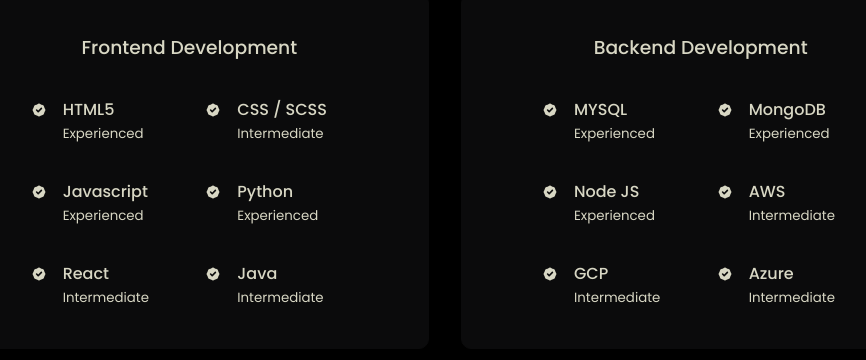
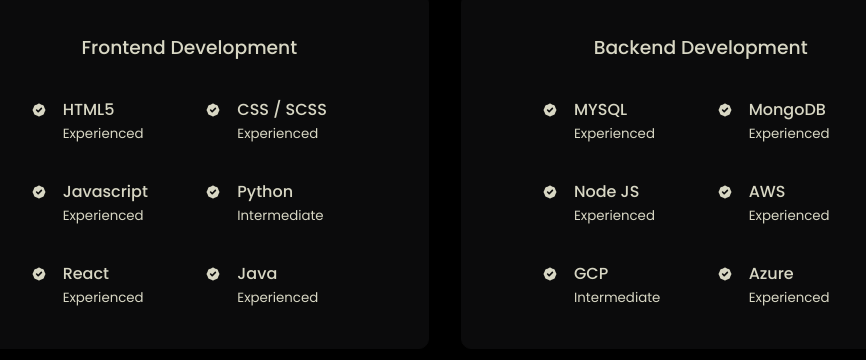
Before and after one commit to vijaykarthikpro/React-portfolio, a React (Create React App) app: page / in a window 1280 px wide. Shown: the part 2780-3140 px from the top of the page, without its empty margins (195-1061 px from the left). Built offline with nearby package versions, Linux system fonts and the light colour scheme.

Commit message:
Update experience

```diff
--- a/src/components/Experience/experience.js
+++ b/src/components/Experience/experience.js
@@ -11,7 +11,7 @@
         {
             id: 2,
             title: 'CSS / SCSS',
-            level: 'Intermediate'
+            level: 'Experienced'
         },
         {
             id: 3,
@@ -21,17 +21,17 @@
         {
             id: 4,
             title: 'Python',
-            level: 'Experienced'
+            level: 'Intermediate'
         },
         {
             id: 5,
             title: 'React',
-            level: 'Intermediate'
+            level: 'Experienced'
         },
         {
             id: 6,
             title: 'Java',
-            level: 'Intermediate'
+            level: 'Experienced'
         },
     ]
 
@@ -54,7 +54,7 @@
         {
             id: 4,
             title: 'AWS',
-            level: 'Intermediate'
+            level: 'Experienced'
         },
         {
             id: 5,
@@ -64,7 +64,7 @@
         {
             id: 6,
             title: 'Azure',
-            level: 'Intermediate'
+            level: 'Experienced'
         },
     ]
 
```
